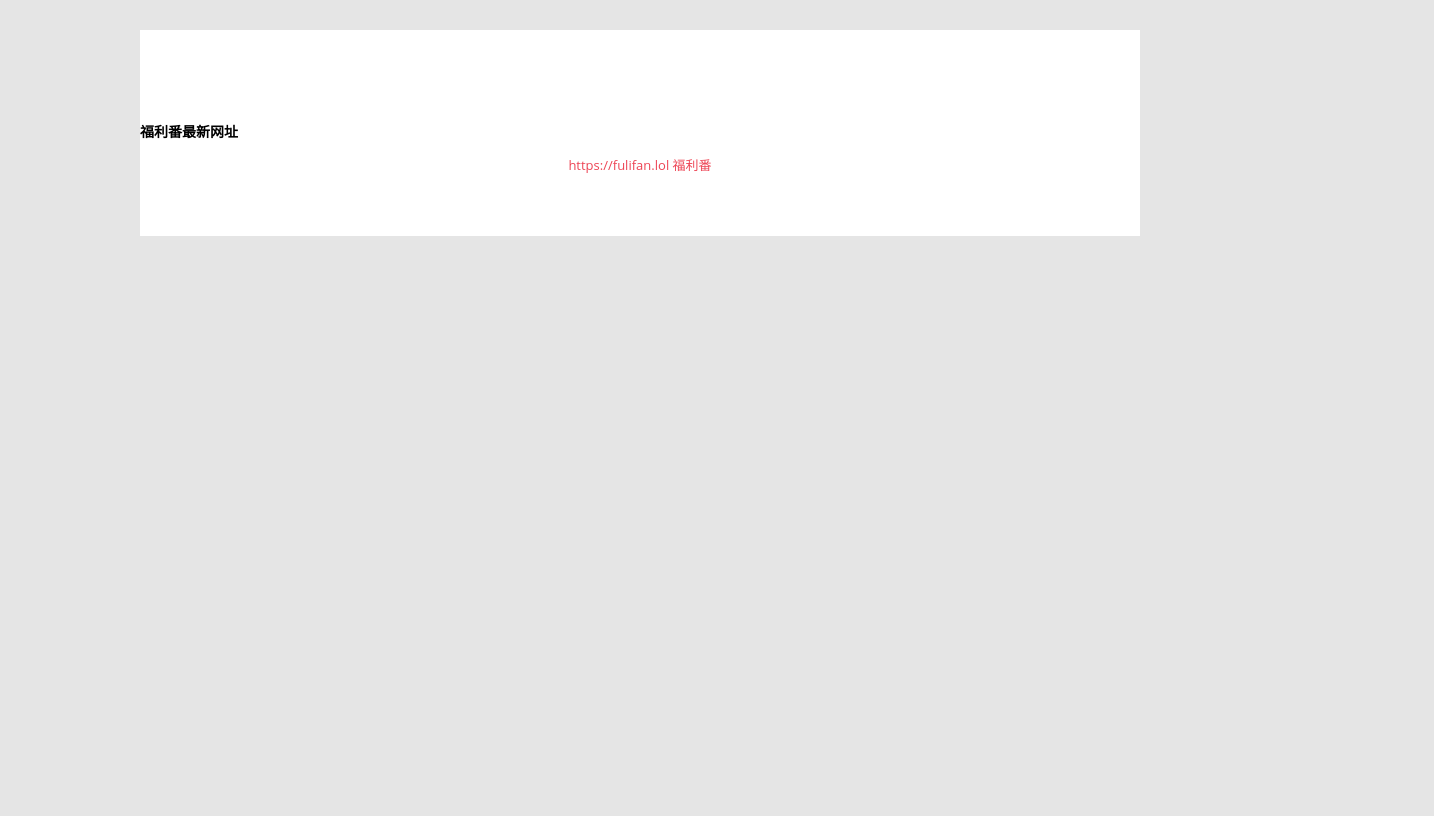
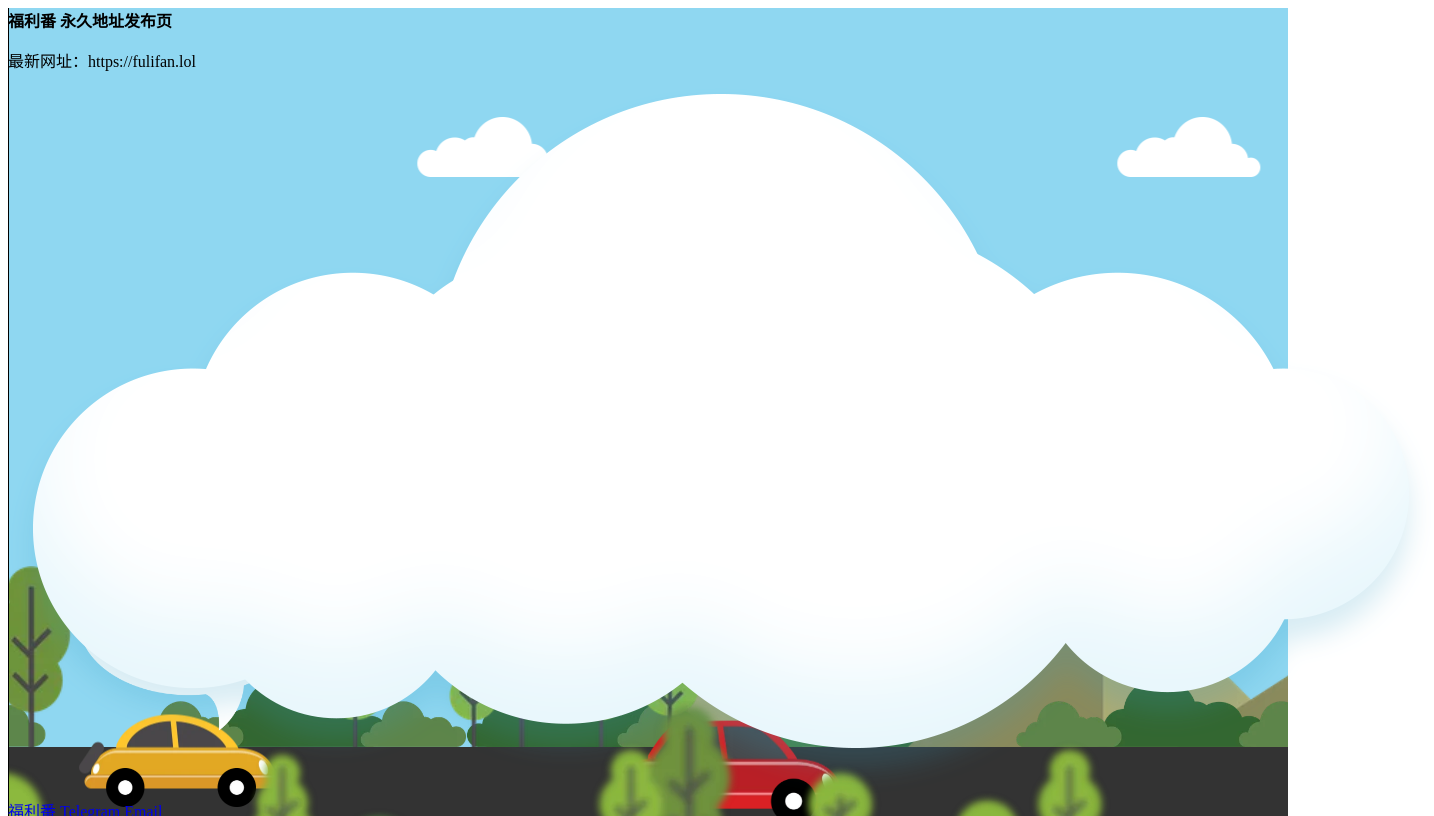
Before and after one commit to FULIFAN/url, a plain HTML site: page index.html in a window 1280 px wide. Shown: the top 816 px of the page, 1434 px wide, since content can reach past the window. Drawn offline with nearby package versions, Linux system fonts and the light colour scheme; a small style sheet from the web is missing; a web font is replaced by a local one.

Commit message:
Update index.html

```diff
--- a/index.html
+++ b/index.html
@@ -1,29 +1,88 @@
 <!DOCTYPE html>
 <html lang="zh-cmn-Hans-CN">
 <head>
-	<meta charset="UTF-8" />
-	<title>福利番永久网址</title>
-	<meta name="viewport" content="width=device-width, initial-scale=1, maximum-scale=1" />
-	<link href="//cdn.bootcdn.net/ajax/libs/font-awesome/4.4.0/css/font-awesome.min.css" rel="stylesheet" />
-	<link href="//cdn.bootcdn.net/ajax/libs/lxgw-wenkai-screen-webfont/1.7.0/lxgwwenkaiscreenr.min.css" rel="stylesheet" />
-	<link href="/style.css" rel="stylesheet" />
-	<link href="/responsive.css" rel="stylesheet" />
-	<script src="//cdn.bootcdn.net/ajax/libs/jquery/3.7.1/jquery.min.js" type="text/javascript"></script>
-	<script  src="//cdn.bootcdn.net/ajax/libs/jquery-migrate/3.4.1/jquery-migrate.min.js" type="text/javascript"></script>
-	<!--[if lt IE 9]><script src="//cdn.bootcdn.net/ajax/libs/html5shiv/3.7.2/html5shiv.min.js"></script><![endif]-->
+	<meta charset="utf-8">
+	<meta http-equiv="X-UA-Compatible" content="IE=edge">
+	<meta name="viewport" content="width=device-width, initial-scale=1">
+	<title>福利番 | 回家的路</title>
+	<meta name="description" content="福利番永久网址，回家的路">
+	<meta name="keywords" content="福利番">
+	<link href='//fonts.font.im/css?family=Signika:400,300,600,700' rel='stylesheet' type='text/css'>
+	<link href="//cdn.bootcdn.net/ajax/libs/font-awesome/4.7.0/css/font-awesome.min.css" rel="stylesheet">
+	<link href="css/animation.css" rel="stylesheet" type="text/css" />
+	<link rel="stylesheet" href="css/main.css">
+	<link rel="icon" href="images/favicon.ico">
 </head>
-<body class="error404">
-<div id="wrap">
-	<div id="main-content" class="outerbox clr">
-		<div id="error-page" class="container">
-			<h4><a href="https://fulifan.lol" rel="home">福利番最新网址</a></h4>
-			<p id="error-page-text">
-				<a href="https://fulifan.lol" rel="home">https://fulifan.lol</a>
-				<a href="https://fulifan.lol" rel="home">福利番</a>
-			</p>
+<body>
+	<div class="fix-wrp">
+		<div class="animate-wrp">
+			<div class="sky">
+				<div class="car-wheels"></div>
+				<div class="car">
+					<div class="msg"><b><span>等我!</span>我也要上福利番.</b></div>
+				</div>
+				<div class="car-wheels c1"></div>
+				<div class="car1 c1"></div>
+				<div class="cloud"></div>
+				<div class="cloud2"></div>
+				<div class="cloud1"></div>
+				<div class="grass1"></div>
+				<div class="grass"></div>
+				<div class="grass2"></div>
+				<div class="mountain"></div>
+				<div class="mountain1"></div>
+				<div class="tree"></div>
+				<div class="tree-front"></div>
+				<div class="road"></div>
+				<div class="road-front"></div>
+			</div>
 		</div>
-		<div class="clear"></div>
 	</div>
-</div>
+	<div class="main-wrapper">
+		<div class="container">
+			<div class="cloud-message">
+				<div class="message-wrp">
+					<div class="message">
+						<strong class="t1">福利番</strong>
+						<strong class="t2">永久地址发布页</strong>
+						<p class="t3">最新网址：https://fulifan.lol</p>
+					</div>
+				</div>
+				<img src="images/cloud-large1.png" alt="cloud" />
+			</div>
+			<div class="nav-wrapper">
+				<a href="//fulifan.lol">福利番</a>
+				<a href="//t.me/fulifan">Telegram</a>
+				<a href="mailto:fulifan8@hotmail.com">Email</a>
+			</div>
+			<div class="social-links">
+				<a href="//t.me/fulifan"><i class="fa fa-telegram"></i></a>
+			</div>
+			<p class="copyrights">Copyright © 2020.Art All Right Reserved</p>
+		</div>
+	</div>
+	<script src="//cdn.bootcdn.net/ajax/libs/jquery/1.11.1/jquery.min.js"></script>
+	<script>
+		function mainWindow(){
+			$(".main-wrapper").css({
+				width: $('html').width(),
+				height: $('html').height() > $(window).height() ? $('html').height() : $(window).height()
+			});
+		}
+		function animateWindow(){
+			$(".animate-wrp").css({
+				width: $(window).width(),
+				height: $('.main-wrapper').height()
+			});
+		}
+		$(document).ready(function() {
+			mainWindow();
+			animateWindow();
+		});
+		$(window).resize(function(event) {
+			mainWindow();
+			animateWindow();
+		});
+	</script>
 </body>
 </html>
```
